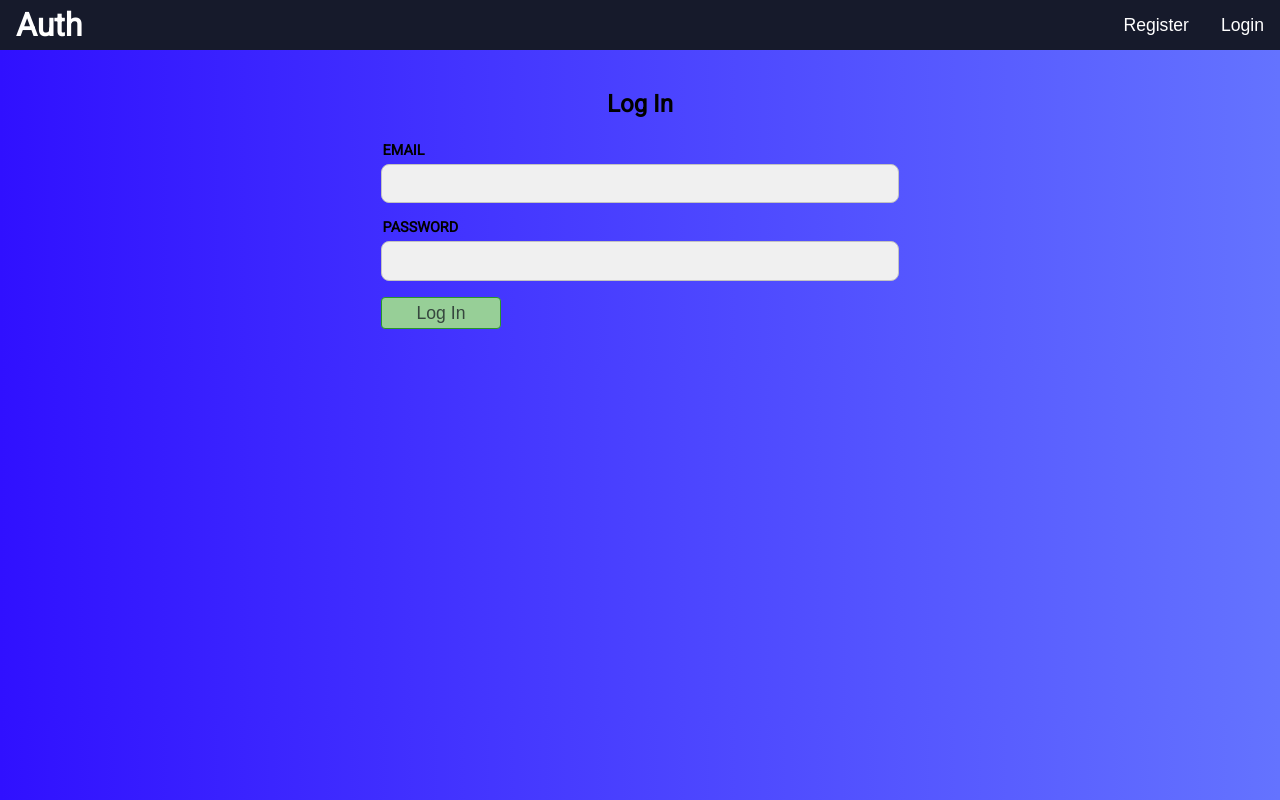
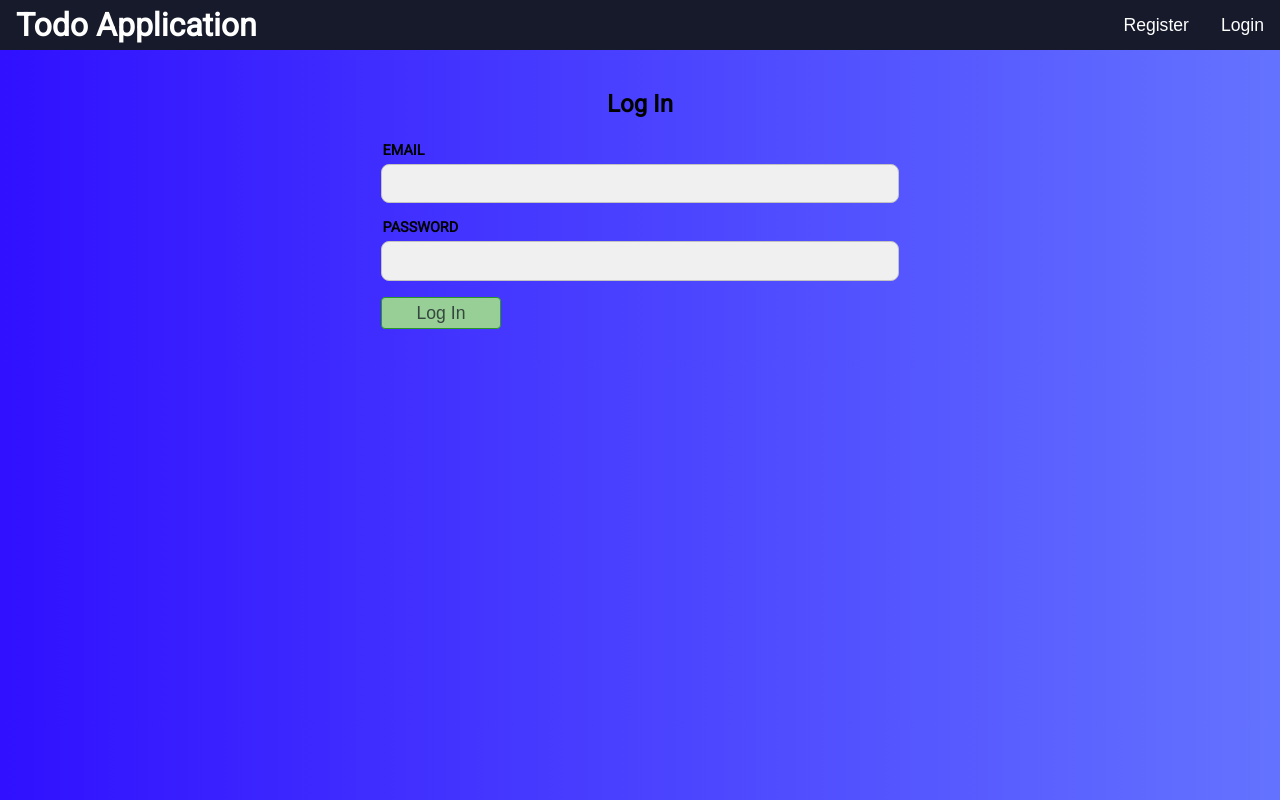
Before and after one commit to GiaDieu/TodoAppWithAuth, a React (Create React App) app in the folder mern-auth-front/: page /login in a window 1280 px wide. Built offline with nearby package versions, Linux system fonts and the light colour scheme; no server answers.

Commit message:
fix_titleH1

```diff
--- a/mern-auth-front/src/Components/layout/Header.js
+++ b/mern-auth-front/src/Components/layout/Header.js
@@ -6,7 +6,7 @@ const Header = () => {
   return (
     <header className="header">
       <Link to="/">
-        <h1>Auth</h1>
+        <h1>Todo Application</h1>
       </Link>
       <AuthOptions />
     </header>
```
